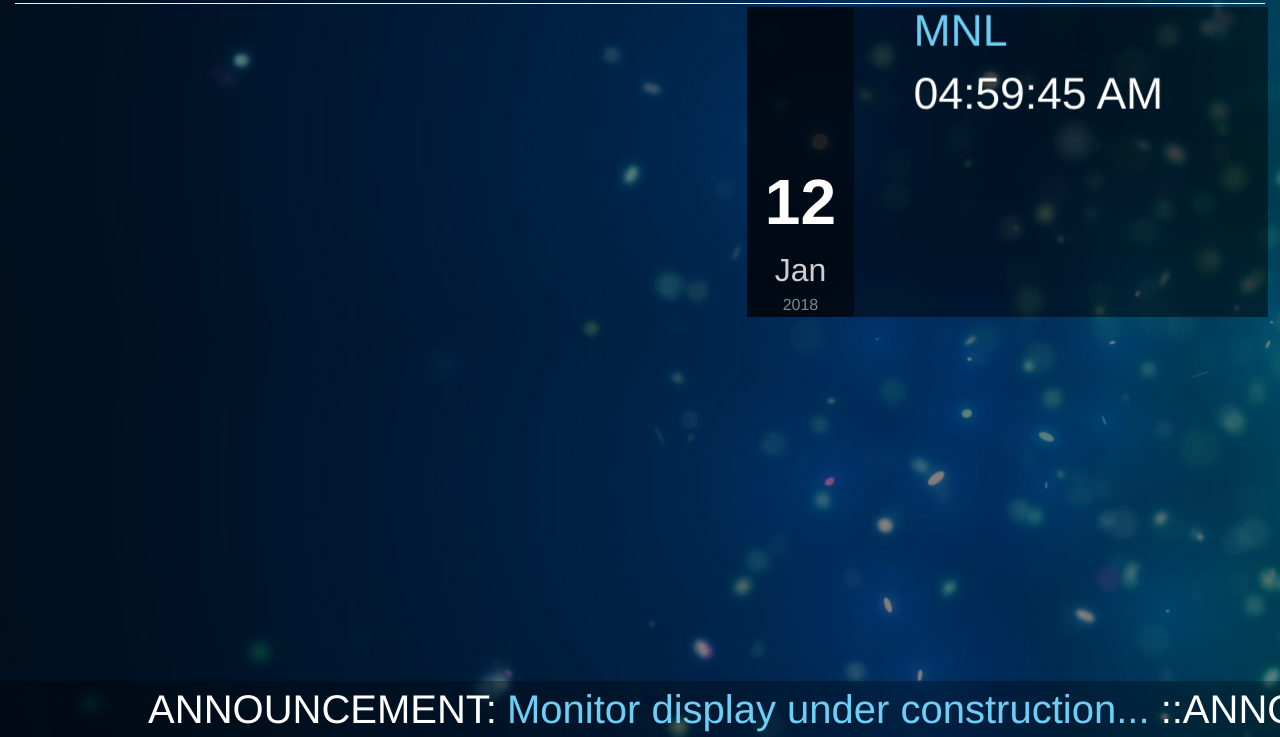
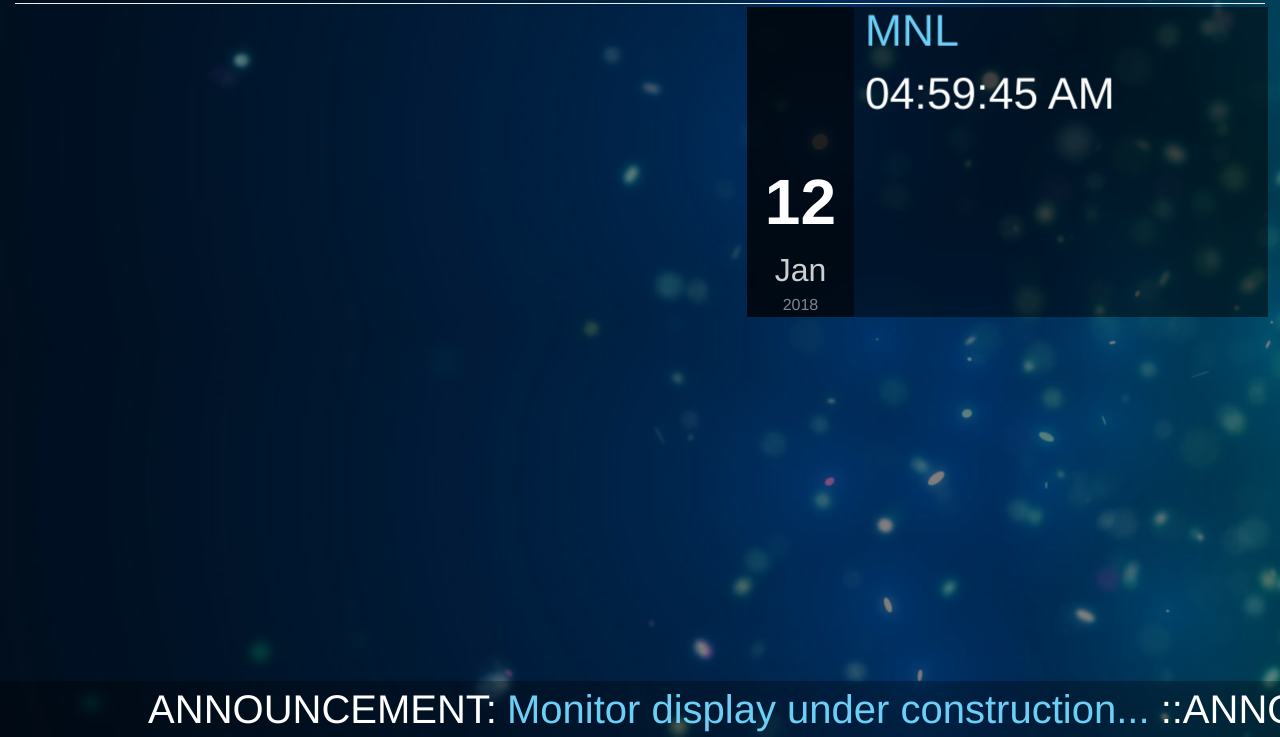
Before and after one commit to rippler7/monitor, a PHP site: page / in a window 1280 px wide. Shown: the part 63-800 px from the top of the page. Run offline with PHP 8.4, Linux system fonts and the light colour scheme; some libraries are stand-ins or nearby versions.

Commit message:
adjusted timezone box alignment

```diff
--- a/css/style.css
+++ b/css/style.css
@@ -181,12 +181,13 @@ margin: 0 10px 0 0;
   width: 317px;
   height: 150px;
   position: relative;
-  margin: 0px auto;
+  margin: 0px;
   -webkit-perspective: 1000px;
   -moz-perspective: 1000px;
   -o-perspective: 1000px;
   perspective: 1000px;
   overflow: hidden;
+  padding:0px !important;
 }
 
 #slideshow {
```
